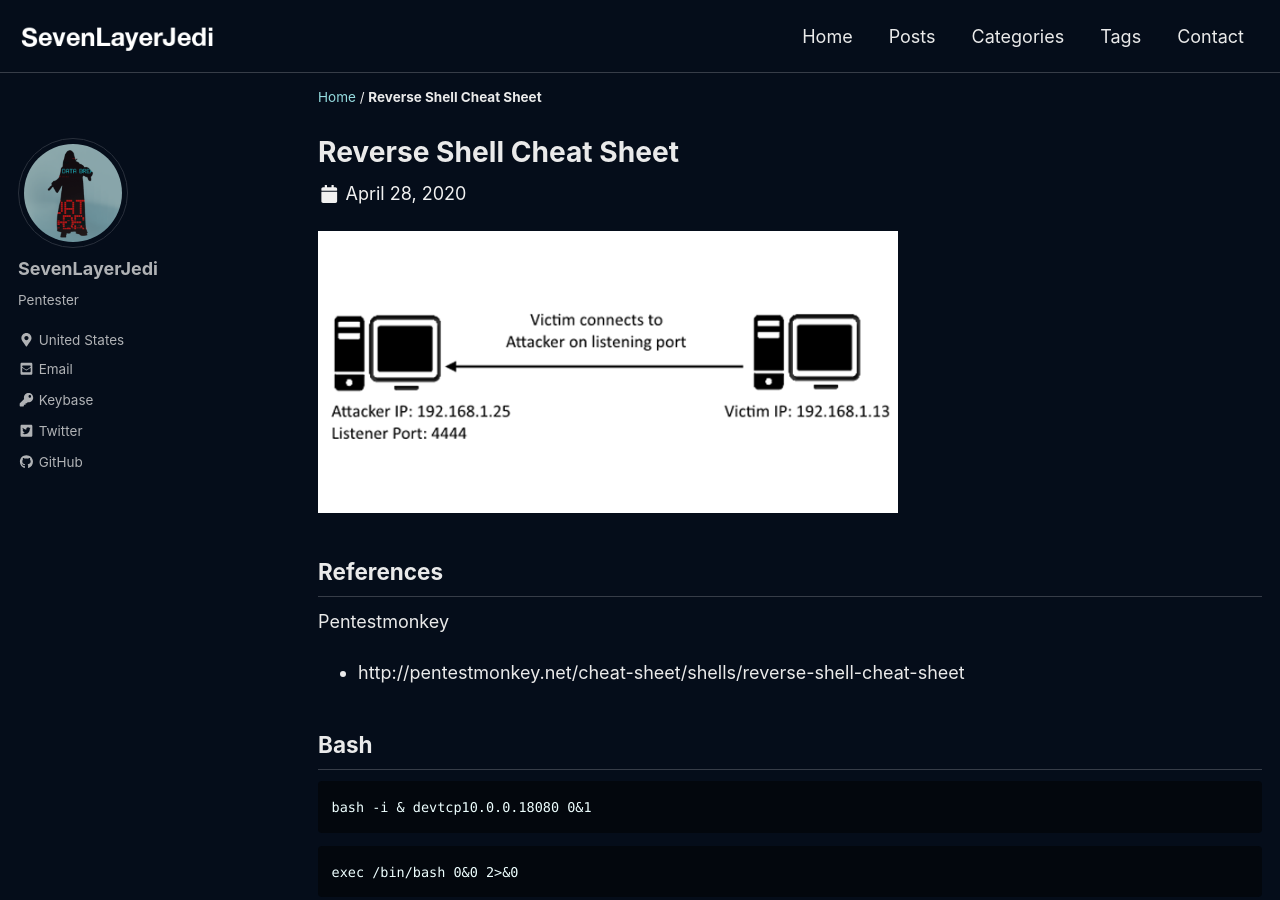
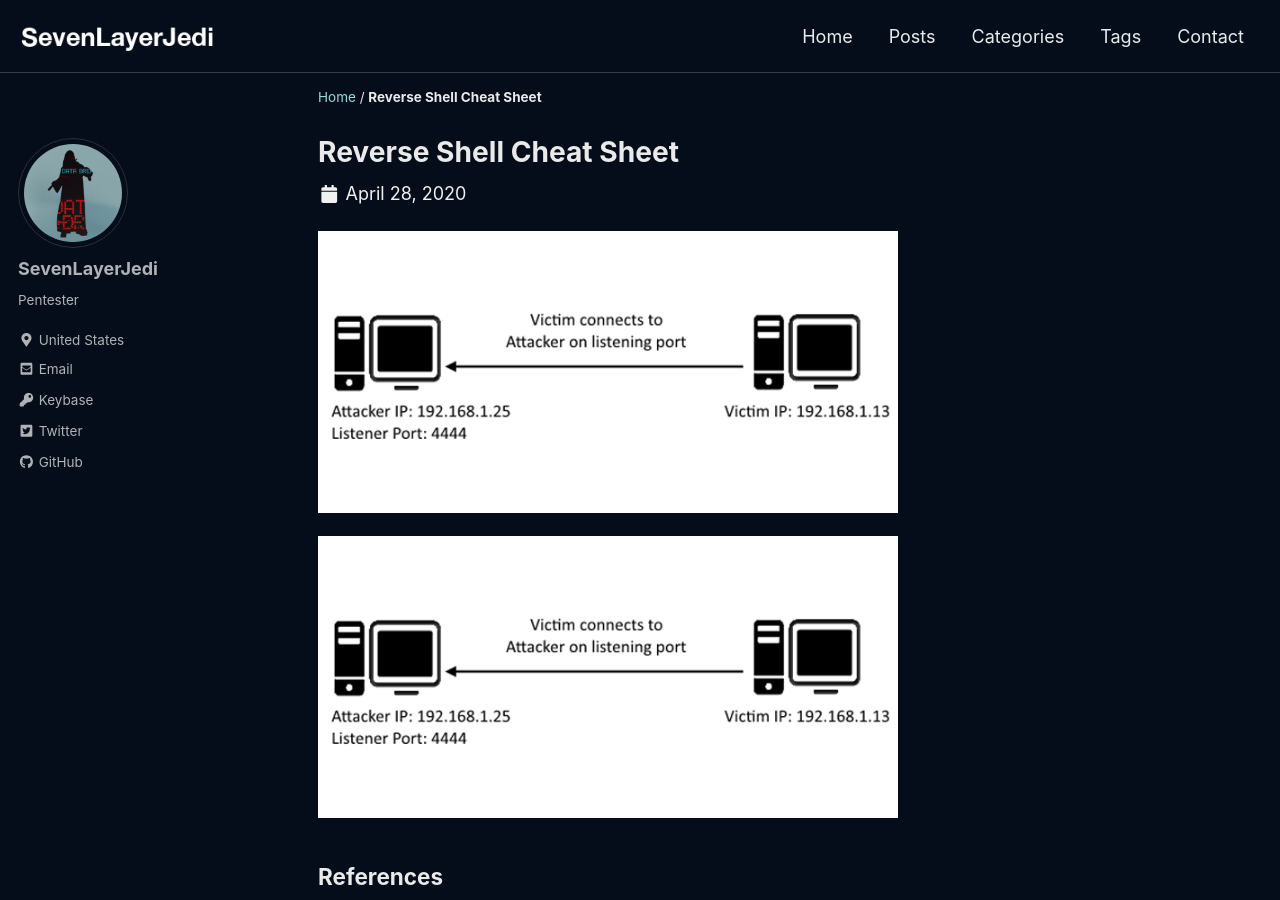
Before and after one commit to SevenLayerJedi/sevenlayerjedi.github.io, a Jekyll site: the page built from _posts/2020-04-28-reverse-shell-cheat-sheet.md, in a window 1280 px wide and 900 px high. Built offline with Jekyll 4.4.1, drawn with Linux system fonts in a browser that asks for light colours; cached includes are drawn as plain includes; a script that is not in the unit is left out.

Commit message:
Updated Post Data

```diff
--- a/_posts/2020-04-28-reverse-shell-cheat-sheet.md
+++ b/_posts/2020-04-28-reverse-shell-cheat-sheet.md
@@ -15,6 +15,8 @@ tags:
 ---
 
 ![](/assets/images/rev-shell-cheat-sheet/rev-shell-001.png)
+
+![TEST](/assets/images/rev-shell-cheat-sheet/rev-shell-001.png)
 
 ## References
 Pentestmonkey
```
